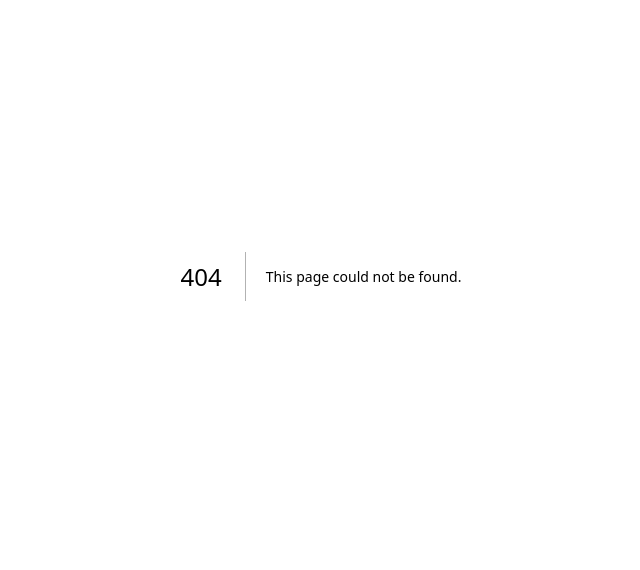
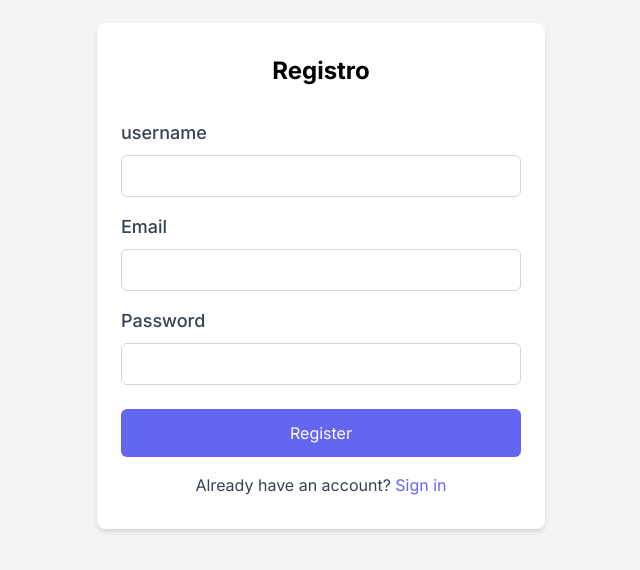
Before and after one commit to rtxnak/web-chatbot, a Next.js app in the folder web-chatbot-frontend/: page /register in a window 1280 px wide. Before the commit this address had no page. Shown: the part 124-694 px from the top of the page, without its empty margins (319-959 px from the left). Built offline with nearby package versions, Linux system fonts and the light colour scheme.

Commit message:
feat: added register page

```diff
--- /dev/null
+++ b/web-chatbot-frontend/src/app/register/page.js
@@ -0,0 +1,80 @@
+'use client'
+
+import React, { useState } from 'react';
+import Link from 'next/link';
+
+const Register = () => {
+  const [username, setUsername] = useState('');
+  const [email, setEmail] = useState('');
+  const [password, setPassword] = useState('');
+
+  const handleSubmit = (e) => {
+    e.preventDefault();
+    // Lógica para registrar o usuário
+  };
+
+  return (
+    <div className="min-h-screen flex items-center justify-center bg-gray-100">
+      <div className="max-w-md w-full px-6 py-8 bg-white rounded-lg shadow-md">
+        <h2 className="text-2xl font-bold mb-8 text-center">Registro</h2>
+        <form onSubmit={handleSubmit}>
+          <div className="mb-4">
+            <label htmlFor="username" className="block mb-2 text-lg font-medium text-gray-700">
+              username
+            </label>
+            <input
+              type="text"
+              id="username"
+              value={username}
+              onChange={(e) => setUsername(e.target.value)}
+              className="w-full px-3 py-2 border border-gray-300 rounded-md focus:outline-none focus:ring-indigo-500 focus:border-indigo-500"
+              required
+            />
+          </div>
+          <div className="mb-4">
+            <label htmlFor="email" className="block mb-2 text-lg font-medium text-gray-700">
+              Email
+            </label>
+            <input
+              type="email"
+              id="email"
+              value={email}
+              onChange={(e) => setEmail(e.target.value)}
+              className="w-full px-3 py-2 border border-gray-300 rounded-md focus:outline-none focus:ring-indigo-500 focus:border-indigo-500"
+              required
+            />
+          </div>
+          <div className="mb-6">
+            <label htmlFor="password" className="block mb-2 text-lg font-medium text-gray-700">
+              Password
+            </label>
+            <input
+              type="password"
+              id="password"
+              value={password}
+              onChange={(e) => setPassword(e.target.value)}
+              className="w-full px-3 py-2 border border-gray-300 rounded-md focus:outline-none focus:ring-indigo-500 focus:border-indigo-500"
+              required
+            />
+          </div>
+          <button
+            type="submit"
+            className="w-full bg-indigo-500 text-white py-3 rounded-md hover:bg-indigo-600 transition-colors duration-300"
+          >
+            Register
+          </button>
+        </form>
+        <div className="mt-4 text-center">
+          <p className="text-gray-700">
+            Already have an account?{' '}
+            <Link href="/login" className="text-indigo-500 hover:text-indigo-600">
+              Sign in
+            </Link>
+          </p>
+        </div>
+      </div>
+    </div>
+  );
+};
+
+export default Register;
```
